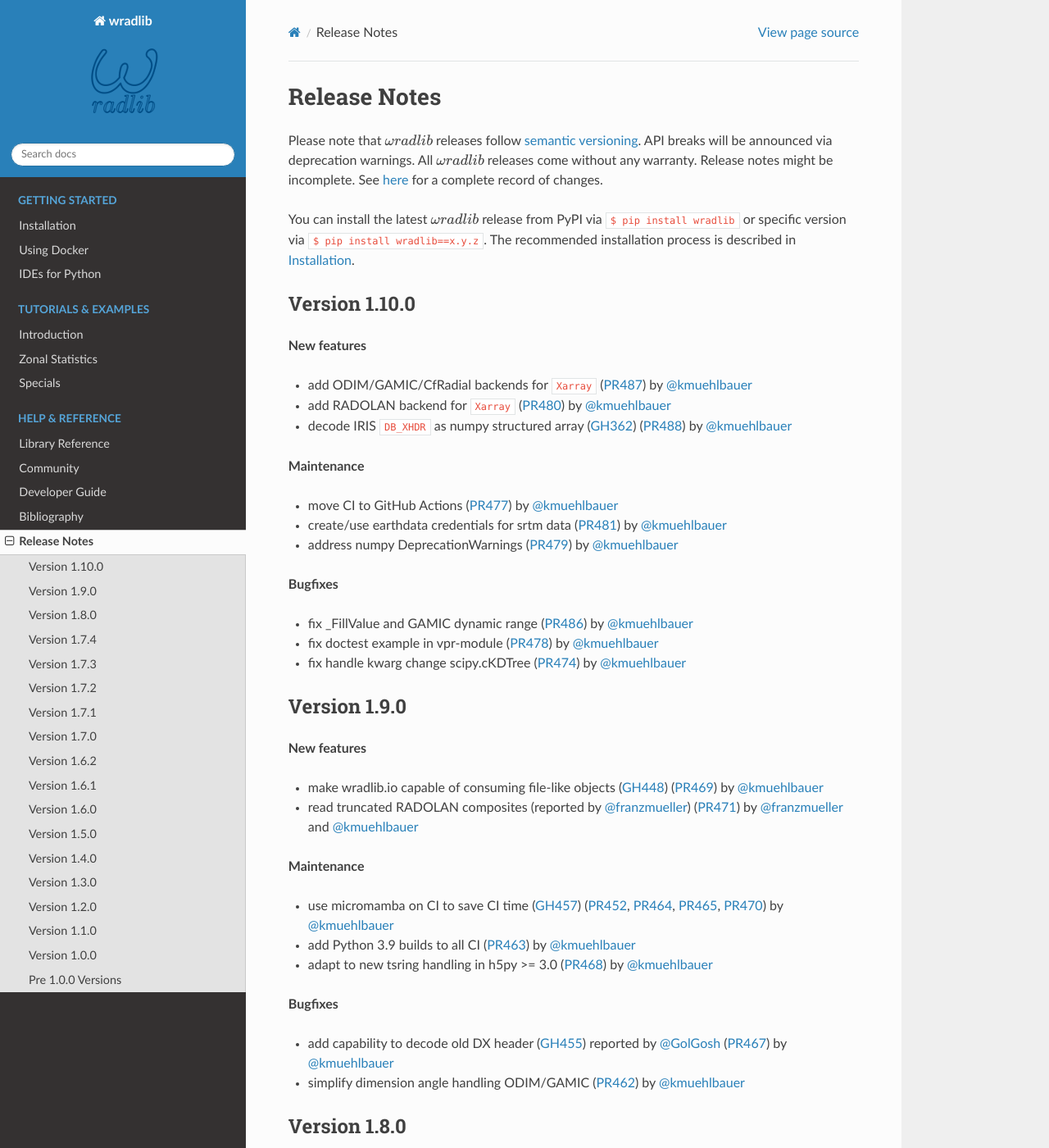
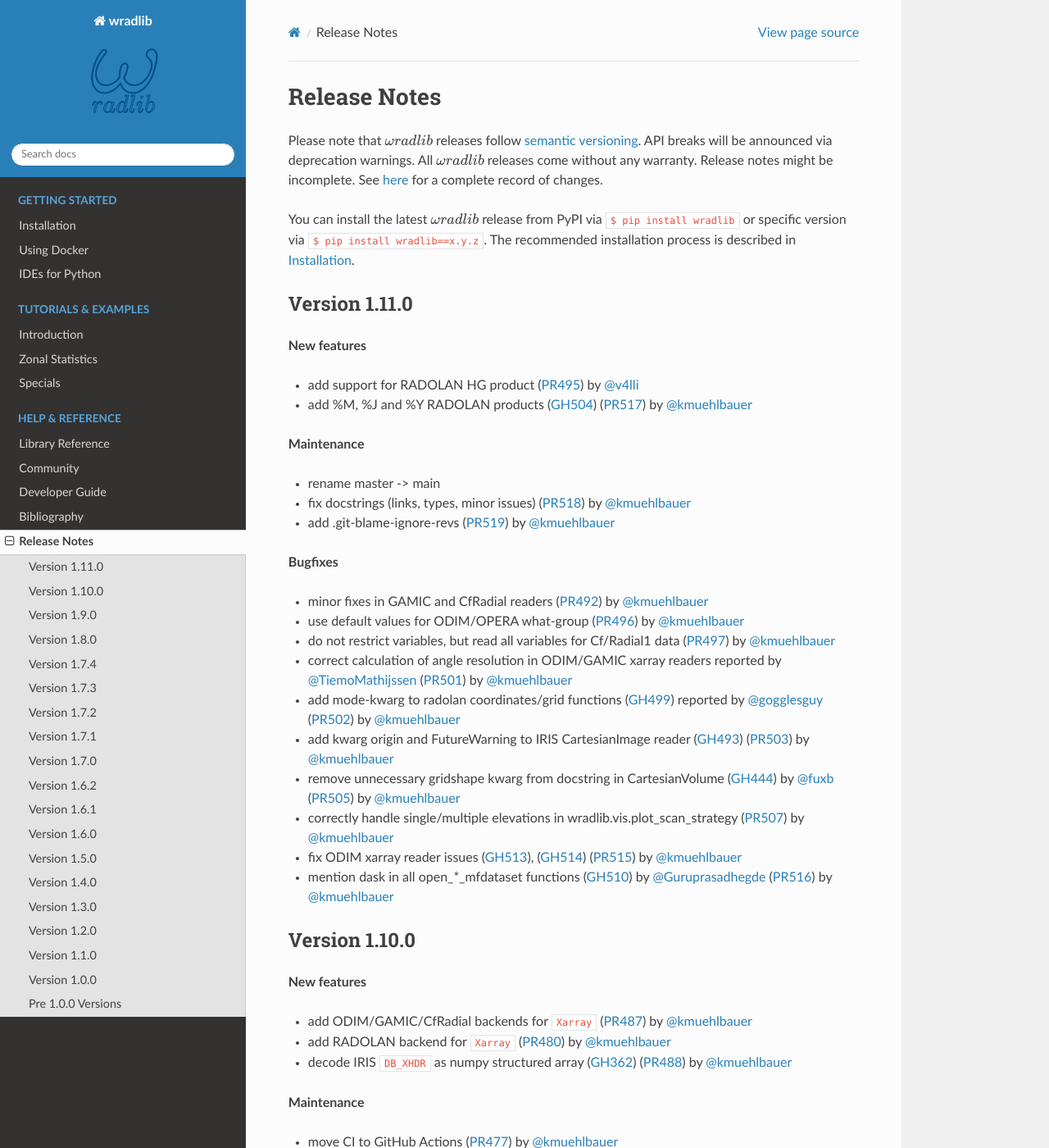
Before and after one commit to wradlib/wradlib-docs, a Sphinx documentation site: the page built from source/release_notes.rst, in a window 1280 px wide and 1400 px high. Shown: the whole window at 82% size. Built offline with Sphinx 7.4.7 and the Read the Docs theme 2.0.0, drawn with Linux system fonts in a browser that asks for light colours; pages that are not in the unit, such as notebooks, are missing from menus; the version number could not be read and is left out.

Commit message:
MNT: update release_notes for wradlib v1.11.0,

```diff
--- a/source/release_notes.rst
+++ b/source/release_notes.rst
@@ -6,6 +6,33 @@ Release Notes
 Please note that :math:`\omega radlib` releases follow `semantic versioning <https://semver.org/>`_. API breaks will be announced via deprecation warnings. All :math:`\omega radlib` releases come without any warranty. Release notes might be incomplete. See `here <https://github.com/wradlib/wradlib/commits/main>`_ for a complete record of changes.
 
 You can install the latest :math:`\omega radlib` release from PyPI via ``$ pip install wradlib`` or specific version via ``$ pip install wradlib==x.y.z``. The recommended installation process is described in :doc:`installation`.
+
+Version 1.11.0
+--------------
+
+**New features**
+
+* add support for RADOLAN HG product (:pull:`495`) by `@v4lli <https://github.com/v4lli>`_
+* add %M, %J and %Y RADOLAN products (:issue:`504`) (:pull:`517`) by `@kmuehlbauer <https://github.com/kmuehlbauer>`_
+
+**Maintenance**
+
+* rename master -> main
+* fix docstrings (links, types, minor issues) (:pull:`518`) by `@kmuehlbauer <https://github.com/kmuehlbauer>`_
+* add .git-blame-ignore-revs (:pull:`519`) by `@kmuehlbauer <https://github.com/kmuehlbauer>`_
+
+**Bugfixes**
+
+* minor fixes in GAMIC and CfRadial readers (:pull:`492`) by `@kmuehlbauer <https://github.com/kmuehlbauer>`_
+* use default values for ODIM/OPERA what-group (:pull:`496`) by `@kmuehlbauer <https://github.com/kmuehlbauer>`_
+* do not restrict variables, but read all variables for Cf/Radial1 data (:pull:`497`) by `@kmuehlbauer <https://github.com/kmuehlbauer>`_
+* correct calculation of angle resolution in ODIM/GAMIC xarray readers reported by `@TiemoMathijssen <https://github.com/TiemoMathijssen>`_ (:pull:`501`) by `@kmuehlbauer <https://github.com/kmuehlbauer>`_
+* add mode-kwarg to radolan coordinates/grid functions (:issue:`499`) reported by `@gogglesguy <https://github.com/gogglesguy>`_ (:pull:`502`) by `@kmuehlbauer <https://github.com/kmuehlbauer>`_
+* add kwarg origin and FutureWarning to IRIS CartesianImage reader (:issue:`493`) (:pull:`503`) by `@kmuehlbauer <https://github.com/kmuehlbauer>`_
+* remove unnecessary gridshape kwarg from docstring in CartesianVolume (:issue:`444`) by `@fuxb <https://github.com/fuxb>`_ (:pull:`505`) by `@kmuehlbauer <https://github.com/kmuehlbauer>`_
+* correctly handle single/multiple elevations in wradlib.vis.plot_scan_strategy (:pull:`507`) by `@kmuehlbauer <https://github.com/kmuehlbauer>`_
+* fix ODIM xarray reader issues (:issue:`513`), (:issue:`514`) (:pull:`515`) by `@kmuehlbauer <https://github.com/kmuehlbauer>`_
+* mention dask in all open_*_mfdataset functions (:issue:`510`) by `@Guruprasadhegde <https://github.com/Guruprasadhegde>`_ (:pull:`516`) by `@kmuehlbauer <https://github.com/kmuehlbauer>`_
 
 Version 1.10.0
 --------------
```
